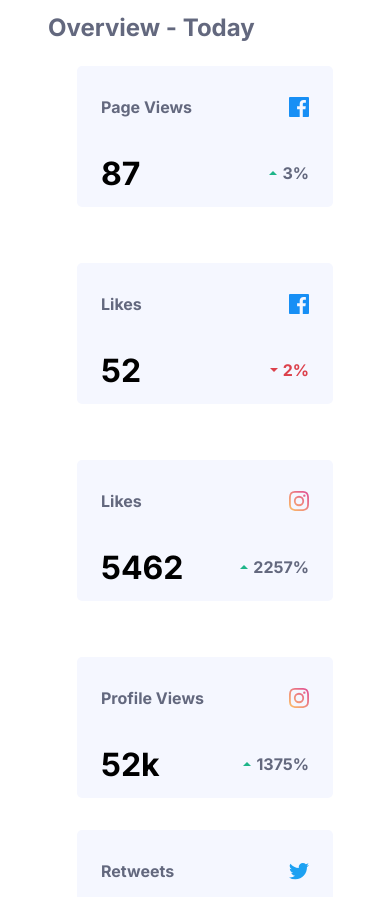
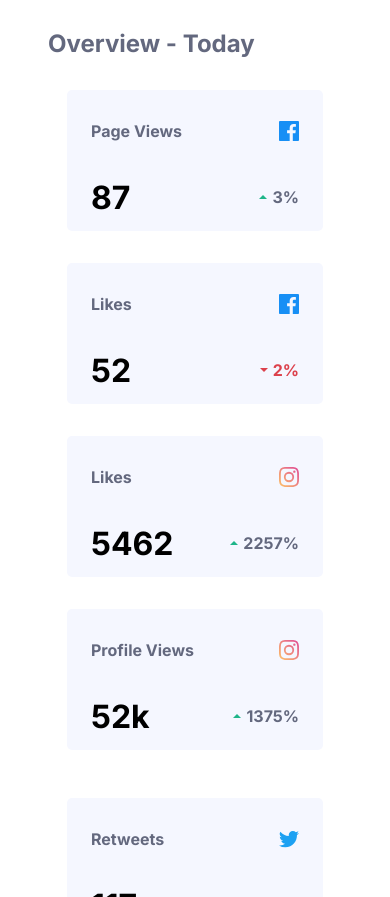
Before and after one commit to kemichris/social-media-dashboard, a plain HTML site: page index.html in a window 390 px wide. Shown: the part 1103-2000 px from the top of the page. Drawn offline with Linux system fonts and the light colour scheme.

Commit message:
Update style.css

```diff
--- a/style.css
+++ b/style.css
@@ -409,14 +409,8 @@ header {
 }
 
 @media (max-width:500px) {
-    .top-container {
-        display: flex;
-        flex-wrap: wrap;
-        width: 300px;
-        justify-content: center;
-        margin-left: auto;
-        margin-right: auto;
-        margin-top: -2rem;
+    .top-container, .first-inner, .second-inner {
+        margin-top: -1rem;
     }
 
 
@@ -474,23 +468,15 @@ header {
         margin: 1rem 1rem 5rem;
     }
 
-    .first-inner, .second-inner{
-        display: flex;
-        flex-direction: column;
-    }
+    .retweets {
 
-    .page-views, .retweets {
-        margin-left: 2rem;
-        margin-right: 2rem;
-        margin-top: -1.5rem;
+        margin-top: 4rem;
     }
 
     .bottom-cont {
         margin-left: 2rem;
         margin-right: 2rem;
-        margin-bottom: 1.5rem;
+        margin-bottom: 0;
     }
 
-
-
 }
```
